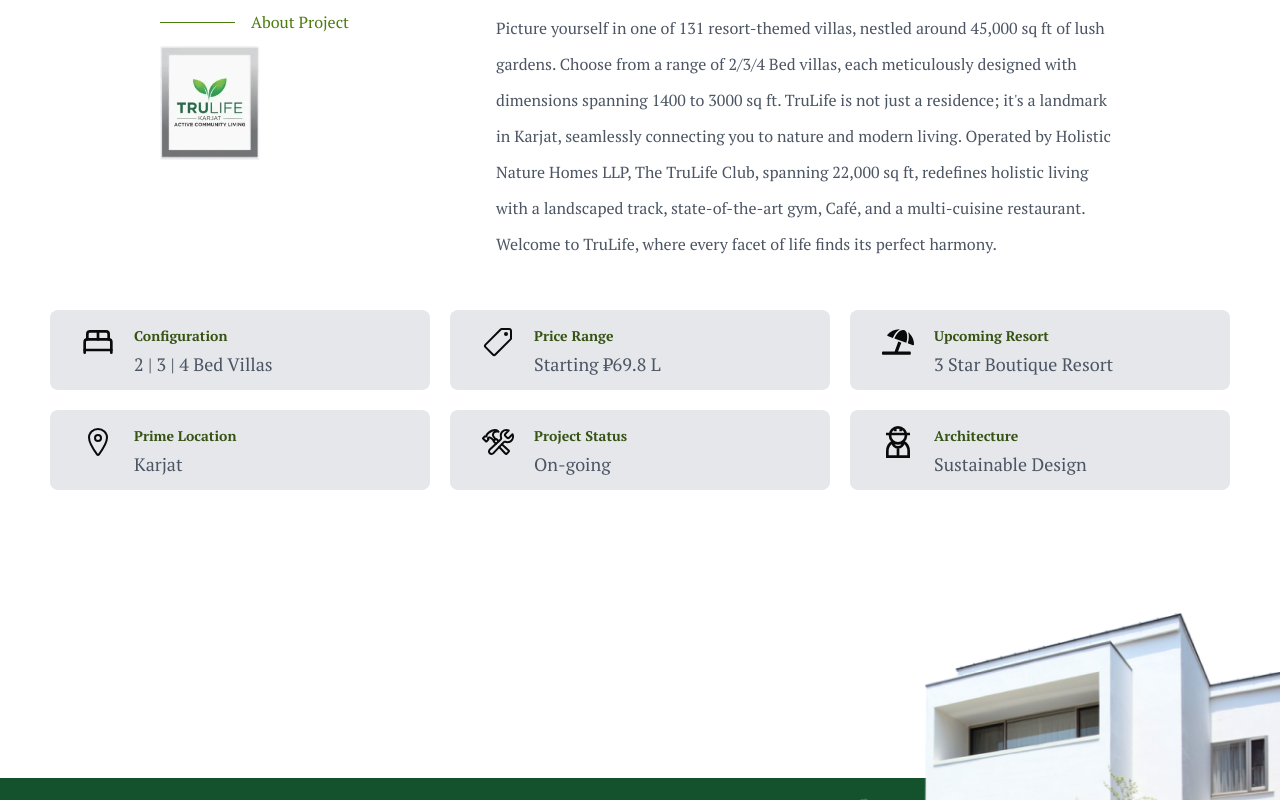
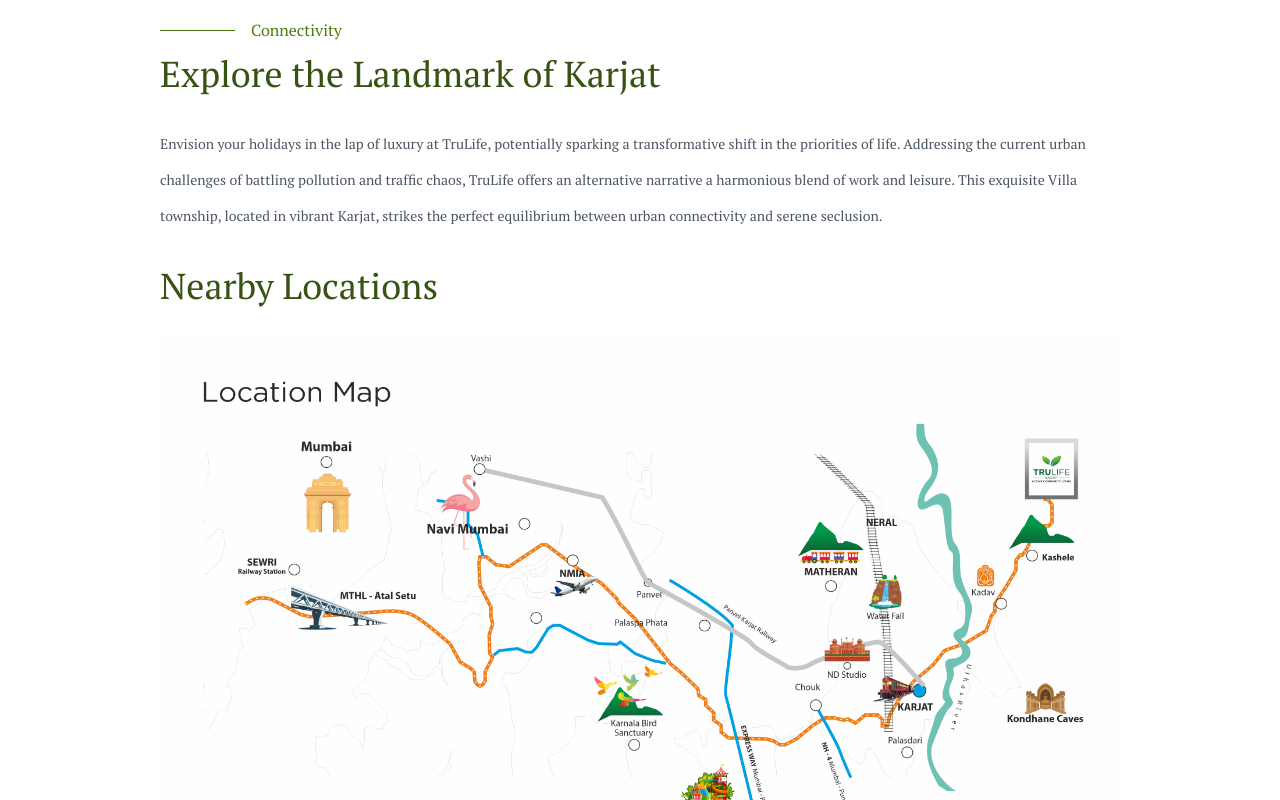
Before and after one commit to dev-kingz/ayassociates, a Next.js app: page /hospitality/trulife-resort in a window 1280 px wide. Shown: the part 1600-2400 px from the top of the page. Built offline with nearby package versions, Linux system fonts and the light colour scheme.

Commit message:
Optimize image loading in ClubAmenitiesCarousel and TrulifeHeaderCarousel

```diff
--- a/src/app/hospitality/trulife-resort/page.tsx
+++ b/src/app/hospitality/trulife-resort/page.tsx
@@ -68,10 +68,31 @@ const TruLife = () => {
                 </div>
             </section > */}
             <section className="ClubAmenities w-[100vw] flex flex-col items-center justify-center self-stretch px-8 py-14 gap-8">
-                    <h2 className="text-2xl sm:text-4xl text-lime-900 font-semibold justify-center items-center ">
-                       Trulife Club Amenities
-                    </h2>
-                <ClubAmenitiesCarousel/>
+                <h2 className="text-2xl sm:text-4xl text-lime-900 font-semibold justify-center items-center ">
+                    Trulife Club Amenities
+                </h2>
+                <ClubAmenitiesCarousel />
+            </section>
+            <section className="ClubAmenities w-[100vw] flex flex-col items-start justify-start self-stretch px-6 sm:px-40 py-14 gap-8">
+                <SectionHeader
+                    title="Connectivity"
+                    subTitle="Explore the Landmark of Karjat"
+                    titleColor="text-secondary"
+                    subTitleColor="text-lime-900"
+                />
+                <p className="text-gray-600 text-sm sm:text-md font-normal font-secondary leading-9">
+                    Envision your holidays in the lap of luxury at TruLife, potentially sparking a transformative shift in the priorities of life. Addressing the current urban challenges of battling pollution and traffic chaos, TruLife offers an alternative narrative a harmonious blend of work and leisure. This exquisite Villa township, located in vibrant Karjat, strikes the perfect equilibrium between urban connectivity and serene seclusion.
+                </p>
+                <h1 className="text-2xl sm:text-4xl text-lime-900 font-medium justify-start text-start items-start ">
+                    Nearby Locations
+                </h1>
+                <Image
+                    src="/gallery/images/Trulife-Resort-Map.png"
+                    alt="Trulife Resort Map"
+                    width={500}
+                    height={500}
+                    className="w-full"
+                />
             </section>
             <section className="About px-8 sm:px-40 py-12 flex flex-col sm:flex-row items-start justify-between bg-white gap-5 sm:gap-32 ">
                 <div className="flex flex-col gap-6 basis-1/4">
@@ -89,12 +110,11 @@ const TruLife = () => {
                                 width={100}
                                 height={100}
                             />
-
                         </div>
                     </div>
                 </div>
                 <div className="flex flex-col gap-6 basis-3/4">
-                    <p className="text-left text-gray-600 text-md font-normal font-secondary leading-9">
+                    <p className="text-gray-600 text-sm sm:text-md font-normal font-secondary leading-9">
                         Picture yourself in one of 131 resort-themed villas, nestled around 45,000 sq ft of lush gardens. Choose from a range of 2/3/4 Bed villas, each meticulously designed with dimensions spanning 1400 to 3000 sq ft. TruLife is not just a residence; it&apos;s a landmark in Karjat, seamlessly connecting you to nature and modern living. Operated by Holistic Nature Homes LLP, The TruLife Club, spanning 22,000 sq ft, redefines holistic living with a landscaped track, state-of-the-art gym, Café, and a multi-cuisine restaurant. Welcome to TruLife, where every facet of life finds its perfect harmony.
                     </p>
                 </div>
--- a/src/components/Carousel/ClubAmenitiesCarousel.tsx
+++ b/src/components/Carousel/ClubAmenitiesCarousel.tsx
@@ -86,13 +86,13 @@ export function ClubAmenitiesCarousel() {
         className="absolute left-4 top-1/2 flex h-8 w-8 -translate-y-1/2 transform items-center justify-center font-bold"
         onClick={() => api?.scrollTo(current - 1)}
       >
-        <FaAngleLeft className="h-9 w-9 text-white" />
+        <FaAngleLeft className="h-6 w-6 sm:h-9 sm:w-9 text-white" />
       </button>
       <button
         className="absolute right-4 top-1/2 flex h-8 w-8 -translate-y-1/2 transform items-center justify-center font-bold"
         onClick={() => api?.scrollTo(current + 1)}
       >
-        <FaAngleRight className="h-9 w-9 text-white" />
+        <FaAngleRight className="h-6 w-6 sm:h-9 sm:w-9 text-white" />
       </button>
     </Carousel>
   );
--- a/src/components/Carousel/TrulifeResortHeaderCarousel.tsx
+++ b/src/components/Carousel/TrulifeResortHeaderCarousel.tsx
@@ -58,7 +58,7 @@ export function TrulifeResortHeaderCarousel() {
                 <CarouselContent className="flex">
                     {projects.map((project, index) => (
                         <CarouselItem key={index} className="basis-full">
-                            <div className="relative rounded-lg overflow-hidden">
+                            <div className="relative overflow-hidden">
                                 <Image
                                     src={project.image}
                                     alt="TruLife Header Image"
```
Also changed, not shown: public/gallery/images/Trulife-Resort-Map.png (added).
